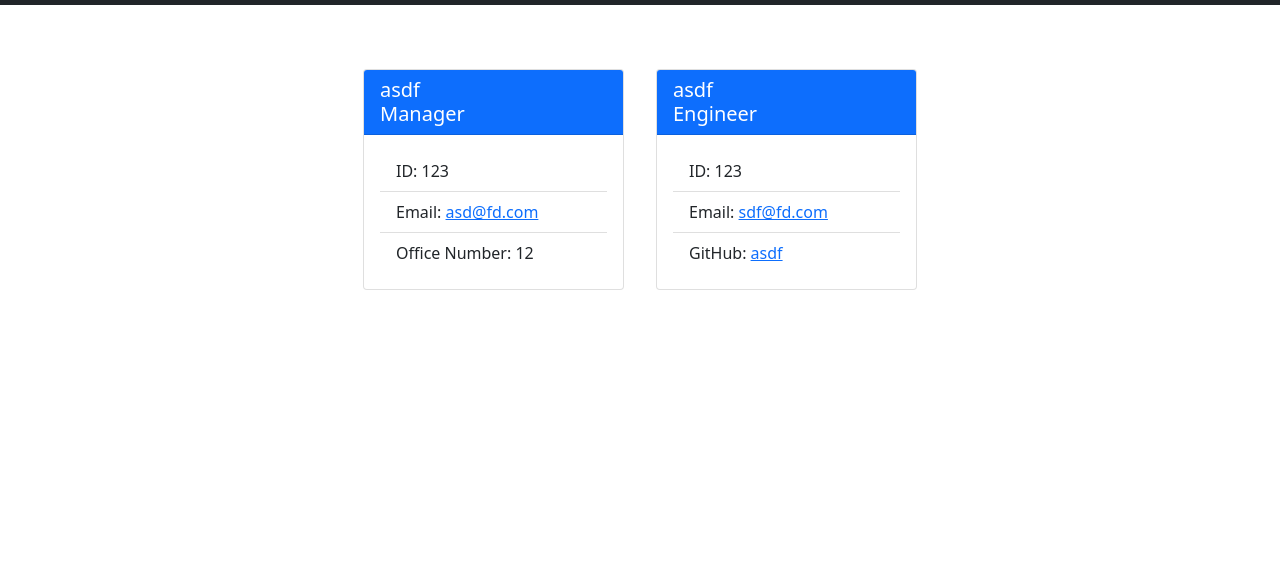
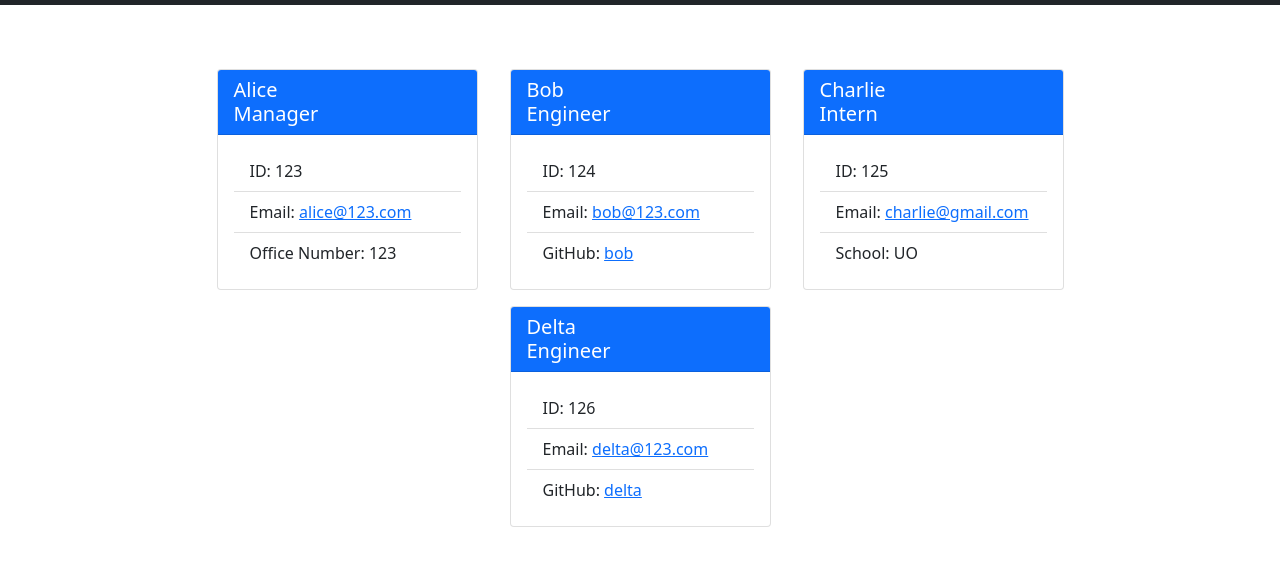
Before and after one commit to alex-fok/Team-Profile-Html-Generator, a website: page dist/index.html in a window 1280 px wide. Shown: the part 77-640 px from the top of the page. Drawn offline with nearby package versions, Linux system fonts and the light colour scheme.

Commit message:
Update sample html

```diff
--- a/dist/index.html
+++ b/dist/index.html
@@ -19,30 +19,60 @@
             <div class="row justify-content-center">
                 <div class="col-3 mt-3 mx-1" style="min-width: 150px;">
             <div class="card">
-                <h5 class="card-header bg-primary text-white">asdf<br>Manager</h5>
+                <h5 class="card-header bg-primary text-white">Alice<br>Manager</h5>
                 <div class="card-body">
                     <ul class="list-group list-group-flush">
                         <li class="list-group-item">ID: 123</li>
                         <li class="list-group-item">
-                            Email: <a href="mailto:asd@fd.com">
-                            asd@fd.com</a>
+                            Email: <a href="mailto:alice@123.com">
+                            alice@123.com</a>
                         </li>
-                        <li class="list-group-item">Office Number: 12</li>
+                        <li class="list-group-item">Office Number: 123</li>
                     </ul>
                 </div>
             </div>
         </div>
     <div class="col-3 mt-3 mx-1" style="min-width: 150px;">
             <div class="card">
-                <h5 class="card-header bg-primary text-white">asdf<br>Engineer</h5>
+                <h5 class="card-header bg-primary text-white">Bob<br>Engineer</h5>
                 <div class="card-body">
                     <ul class="list-group list-group-flush">
-                        <li class="list-group-item">ID: 123</li>
+                        <li class="list-group-item">ID: 124</li>
                         <li class="list-group-item">
-                            Email: <a href="mailto:sdf@fd.com">
-                            sdf@fd.com</a>
+                            Email: <a href="mailto:bob@123.com">
+                            bob@123.com</a>
                         </li>
-                        <li class="list-group-item">GitHub: <a href="https://github.com/asdf">asdf</a></li>
+                        <li class="list-group-item">GitHub: <a href="https://github.com/bob">bob</a></li>
+                    </ul>
+                </div>
+            </div>
+        </div>
+    <div class="col-3 mt-3 mx-1" style="min-width: 150px;">
+            <div class="card">
+                <h5 class="card-header bg-primary text-white">Charlie<br>Intern</h5>
+                <div class="card-body">
+                    <ul class="list-group list-group-flush">
+                        <li class="list-group-item">ID: 125</li>
+                        <li class="list-group-item">
+                            Email: <a href="mailto:charlie@gmail.com">
+                            charlie@gmail.com</a>
+                        </li>
+                        <li class="list-group-item">School: UO</li>
+                    </ul>
+                </div>
+            </div>
+        </div>
+    <div class="col-3 mt-3 mx-1" style="min-width: 150px;">
+            <div class="card">
+                <h5 class="card-header bg-primary text-white">Delta<br>Engineer</h5>
+                <div class="card-body">
+                    <ul class="list-group list-group-flush">
+                        <li class="list-group-item">ID: 126</li>
+                        <li class="list-group-item">
+                            Email: <a href="mailto:delta@123.com">
+                            delta@123.com</a>
+                        </li>
+                        <li class="list-group-item">GitHub: <a href="https://github.com/delta">delta</a></li>
                     </ul>
                 </div>
             </div>
```
